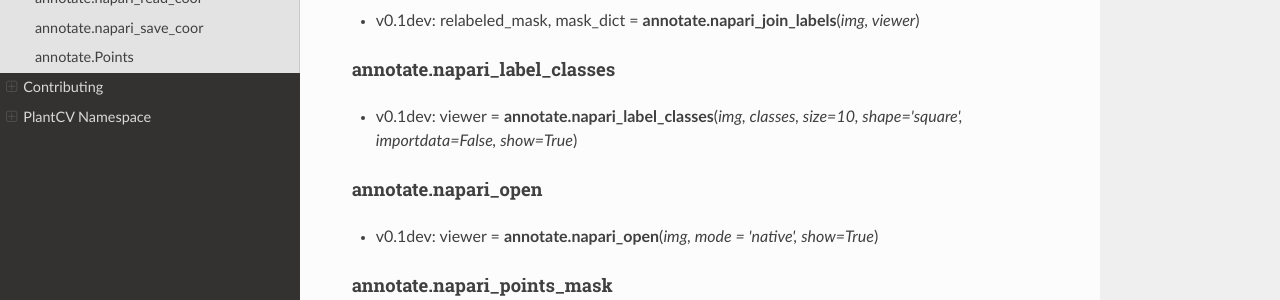
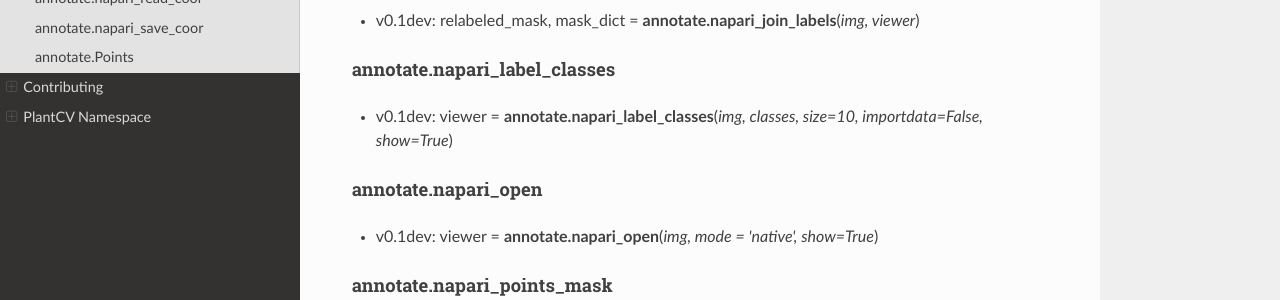
Before and after one commit to danforthcenter/plantcv-annotate, an MkDocs documentation site: the page built from docs/changelog.md, in a window 1280 px wide and 1256 px high. Shown: the part 434-734 px from the top of the window. Built offline with MkDocs 1.6.1, drawn with Linux system fonts in a browser that asks for light colours; nearby versions of some CDN libraries.

Commit message:
Update changelog.md
remove shape param from label_classes

```diff
--- a/docs/changelog.md
+++ b/docs/changelog.md
@@ -16,7 +16,7 @@ All notable changes to this project will be documented below.
 
 #### annotate.napari_label_classes
 
-* v0.1dev: viewer = **annotate.napari_label_classes**(*img, classes, size=10, shape='square', importdata=False, show=True*)
+* v0.1dev: viewer = **annotate.napari_label_classes**(*img, classes, size=10, importdata=False, show=True*)
 
 #### annotate.napari_open
 
```
